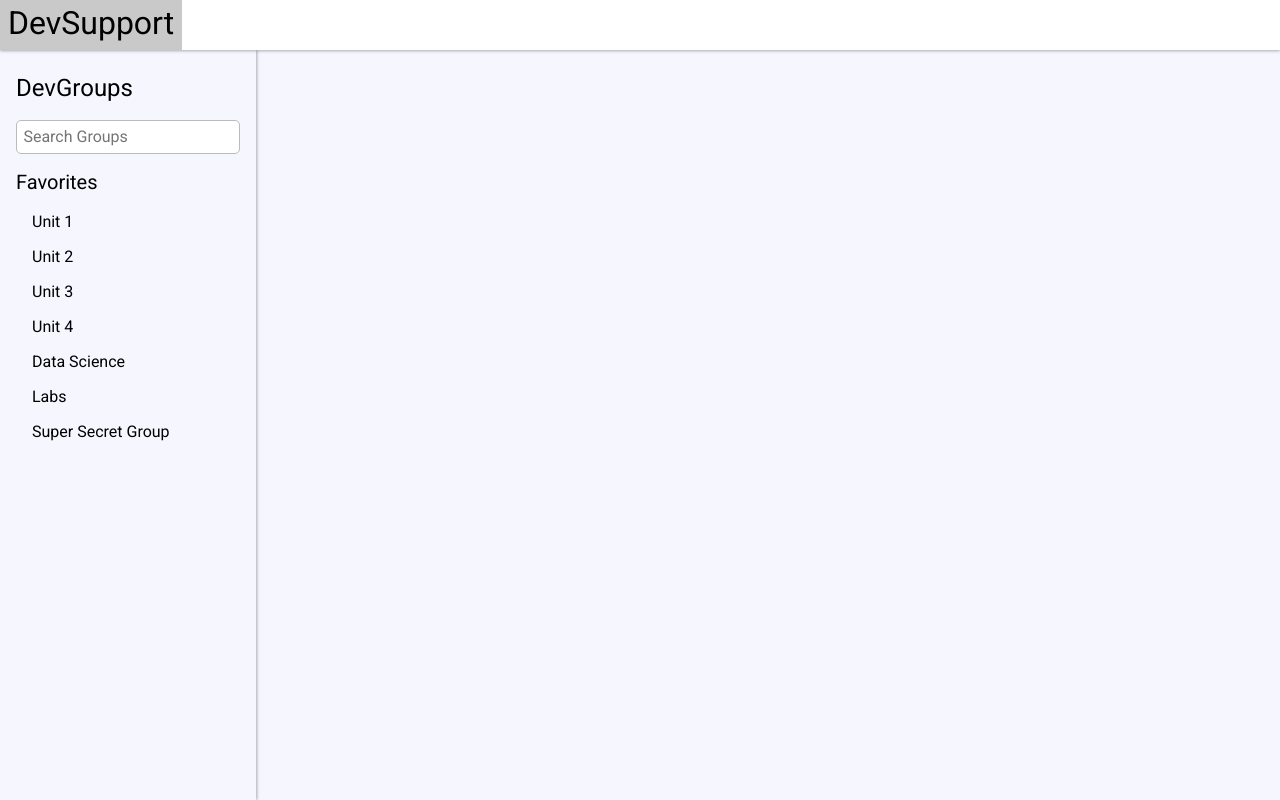
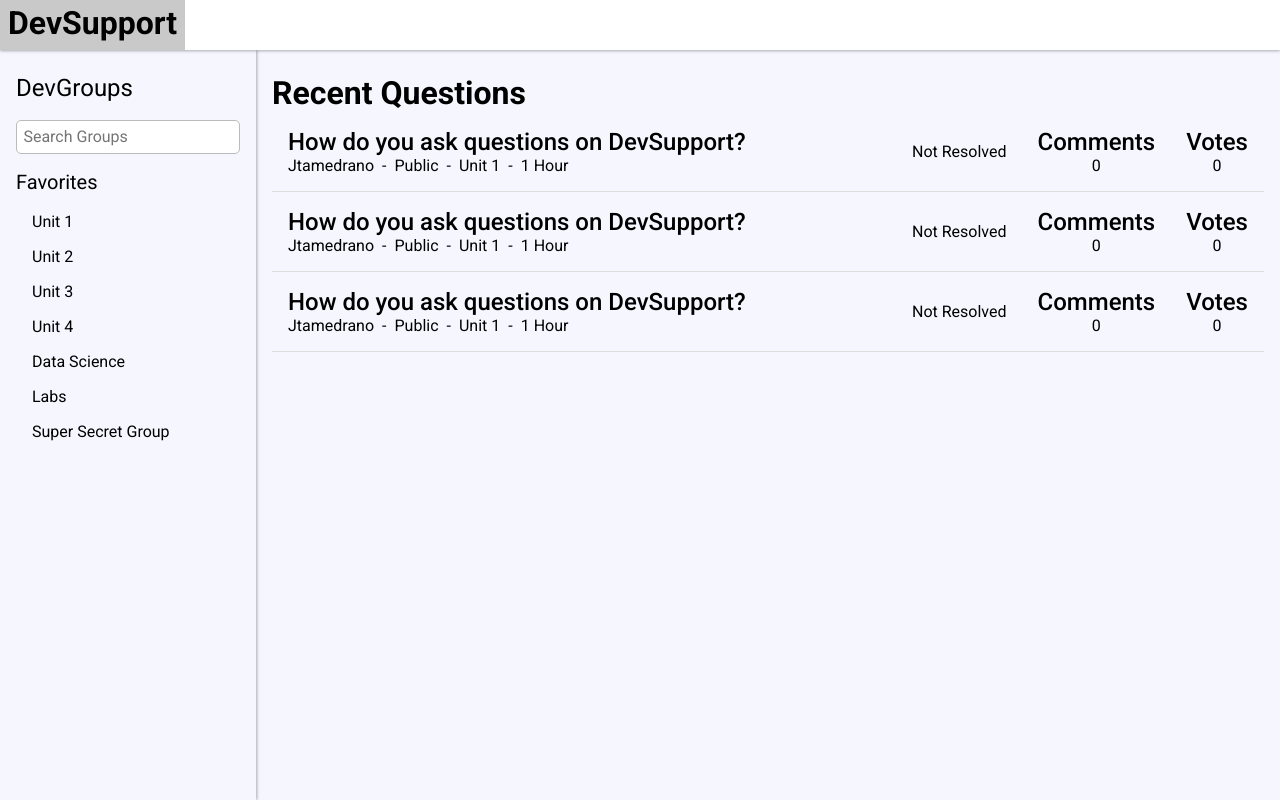
Before and after one commit to Jtamedrano/DevSupport-FrontEnd, a React (Create React App) app: page / in a window 1280 px wide. Built offline with nearby package versions, Linux system fonts and the light colour scheme.

Commit message:
RecentQuestion implemented with style

```diff
--- /dev/null
+++ b/src/component/Home/RecentQuestionCell/index.tsx
@@ -0,0 +1,42 @@
+import React from 'react';
+
+// Style
+import './style.scss';
+
+interface RecentQuestionProps {}
+
+const RecentQuestionCell: React.FC<RecentQuestionProps> = (props) => {
+  return (
+    <div className="recentQuestion">
+      <div className="rqLeft recentQuestion__left">
+        <h3 className="rqLeft__title">
+          How do you ask questions on DevSupport?
+        </h3>
+        <div className="rqLeft__info">
+          <p className="rqLeft__infoItem rqLeft__author">Jtamedrano</p>
+          <span> - </span>
+          <p className="rqLeft__infoItem rqLeft__privacy">Public</p>
+          <span> - </span>
+          <p className="rqLeft__infoItem rqLeft__group">Unit 1</p>
+          <span> - </span>
+          <p className="rqLeft__infoItem reqLeft__time">1 Hour</p>
+        </div>
+      </div>
+      <div className="rqRight recentQuestion__right">
+        <div className="rqRight__cell rqRight__status">
+          <span>Not Resolved</span>
+        </div>
+        <div className="rqRight__cell rqRight__commentCount">
+          <h4 className="rqRight__cellHeader">Comments</h4>
+          <p>0</p>
+        </div>
+        <div className="rqRight__cell rqRight__voteCount">
+          <h4 className="rqRight__cellHeader">Votes</h4>
+          <p>0</p>
+        </div>
+      </div>
+    </div>
+  );
+};
+
+export default RecentQuestionCell;
--- /dev/null
+++ b/src/component/Home/RecentQuestionCell/style.scss
@@ -0,0 +1,45 @@
+.recentQuestion {
+  display: flex;
+  justify-content: space-between;
+  padding: 1em;
+  border-bottom: 1px solid #ddd;
+
+  #{&}__left {
+    flex: 1;
+  }
+
+  #{&}__right {
+    flex-basis: 35%;
+    display: flex;
+    flex-direction: row;
+    justify-content: space-between;
+  }
+}
+
+.rqLeft {
+  #{&}__title {
+    font-size: 1.5rem;
+  }
+
+  #{&}__info {
+    display: flex;
+    width: 50%;
+    &Item {
+      margin-right: 0.5em;
+      margin-left: 0.5em;
+
+      &:first-child {
+        margin-left: 0;
+      }
+    }
+  }
+}
+
+.rqRight {
+  & #{&}__cell {
+    display: flex;
+    flex-direction: column;
+    align-items: center;
+    justify-content: center;
+  }
+}
--- a/src/indexStyle.scss
+++ b/src/indexStyle.scss
@@ -10,6 +10,31 @@
   text-decoration: none;
 }
 
+h1 {
+  font-size: 2.5rem;
+  font-weight: 700;
+}
+h2 {
+  font-size: 2rem;
+  font-weight: 700;
+}
+h3 {
+  font-size: 2rem;
+  font-weight: 500;
+}
+h4 {
+  font-size: 1.5rem;
+  font-weight: 500;
+}
+h5 {
+  font-size: 1.5rem;
+  font-weight: 400;
+}
+h6 {
+  font-size: 1.25rem;
+  font-weight: 400;
+}
+
 body {
   background-color: rgb(246, 246, 255);
   position: relative;
--- a/src/view/Home/index.tsx
+++ b/src/view/Home/index.tsx
@@ -1,4 +1,5 @@
 import React from 'react';
+import RecentQuestionCell from 'src/component/Home/RecentQuestionCell';
 
 // components
 import Sidebar from '../../component/Sidebar';
@@ -11,7 +12,14 @@ const HomeView: React.FC<HomeProps> = (props) => {
   return (
     <div className="home home__container">
       <Sidebar />
-      <div className="home__mainContent"></div>
+      <div className="home__mainContent">
+        <h2>Recent Questions</h2>
+        <div className="recentQuestionTable">
+          <RecentQuestionCell />
+          <RecentQuestionCell />
+          <RecentQuestionCell />
+        </div>
+      </div>
     </div>
   );
 };
```
